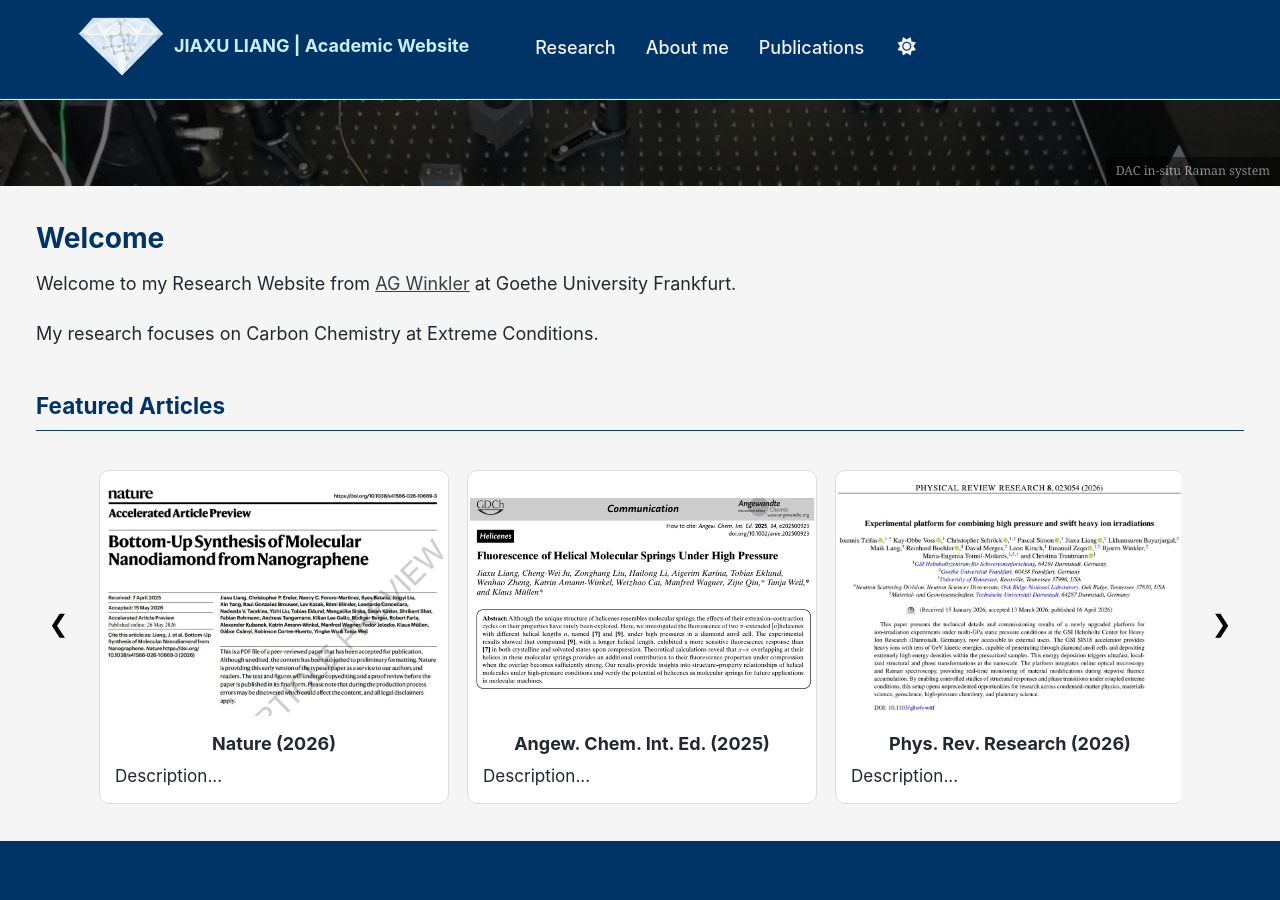
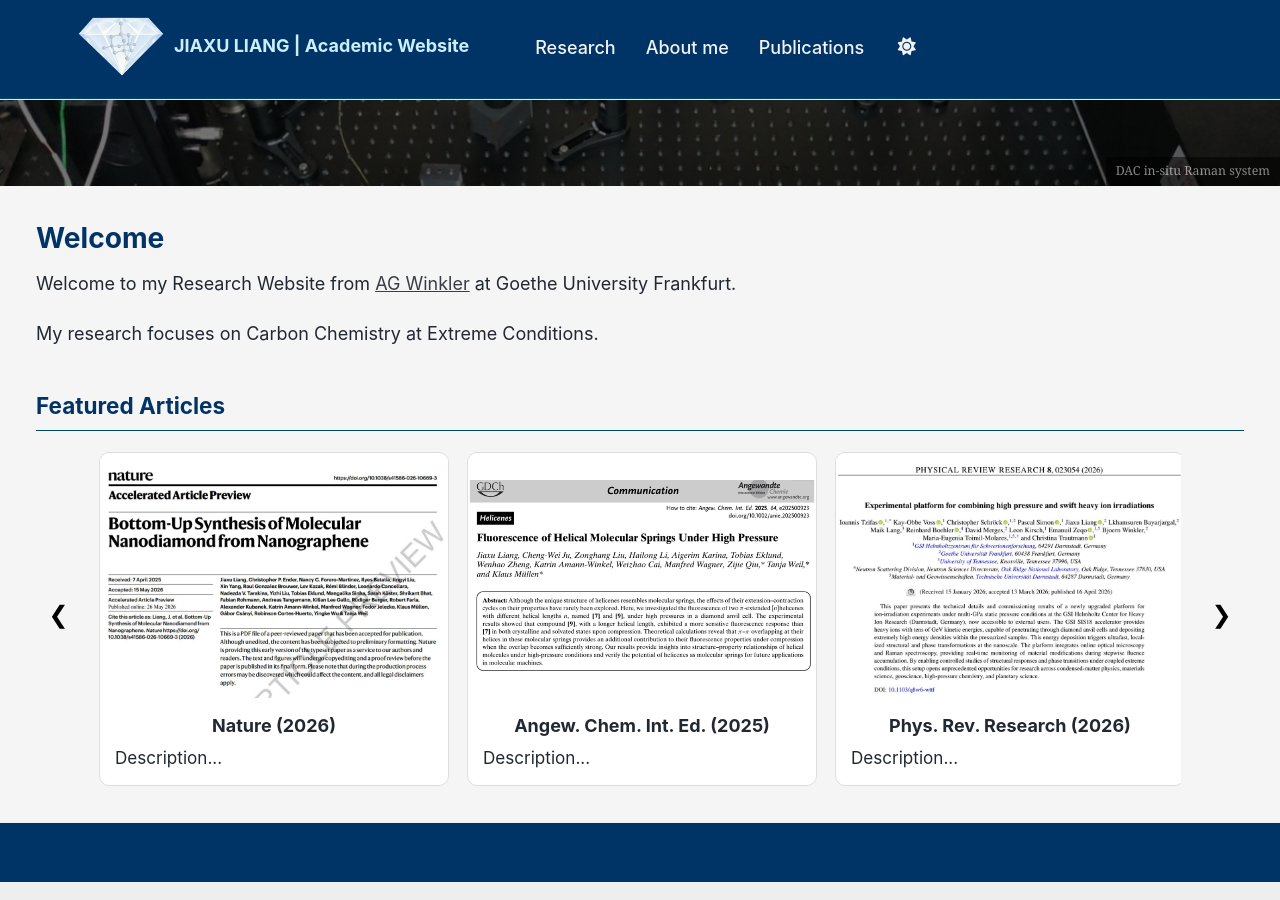
Before and after one commit to liangjiaxu-research/liangjiaxu-research.github.io, a Jekyll site: the page built from _pages/about.md, in a window 1280 px wide and 900 px high, scrolled down 363 px. Built offline with Jekyll 4.4.1, drawn with Linux system fonts in a browser that asks for light colours; a script bundle is joined from its source files by our own code; library files that are not in the unit come from our copies.

Commit message:
Update _custom.scss

```diff
--- a/_sass/_custom.scss
+++ b/_sass/_custom.scss
@@ -66,7 +66,7 @@ body {
     background: white;
     transition: transform 0.2s ease,
                 box-shadow 0.3s ease;
-    margin-top: 1.5rem !important;
+    margin-top: 0.5rem !important;
 }
 .featured-card img {
     width: 100%;
```
